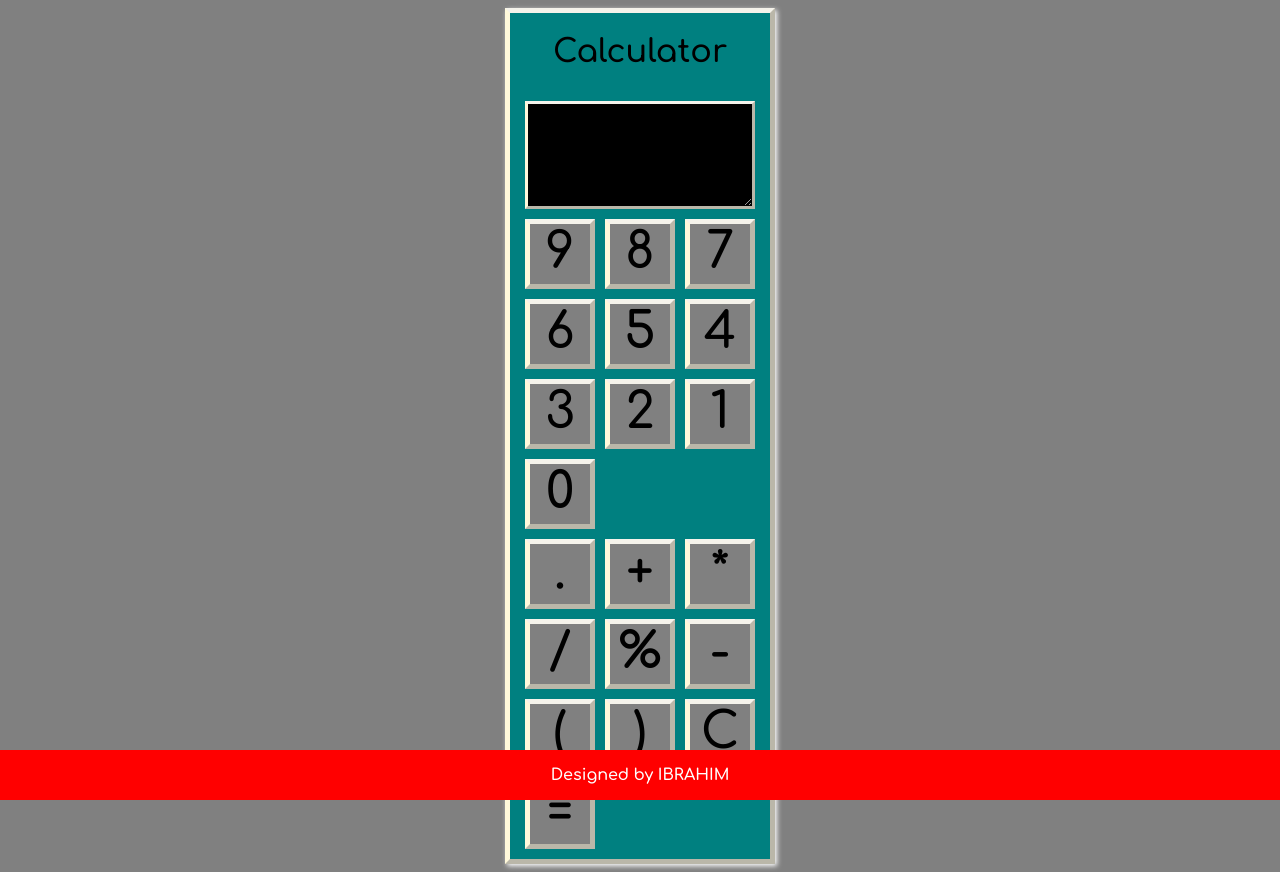
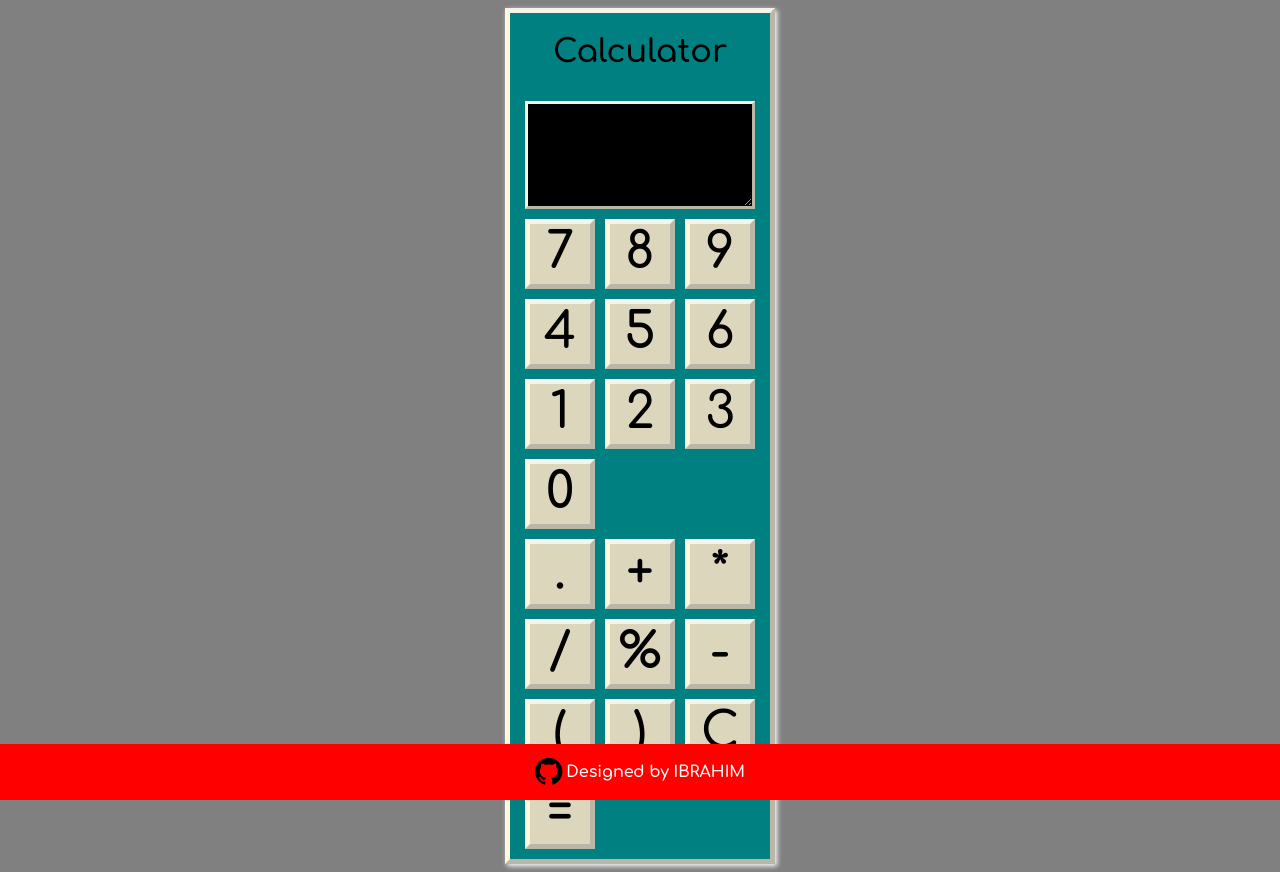
Before and after one commit to iamibrahim-dev/RetroOnlineCalculator, a plain HTML site: page public/index.html in a window 1280 px wide. Drawn offline with Linux system fonts and the light colour scheme; some packages are replaced by stand-ins of ours.

Commit message:
Added GitHub Link

```diff
--- a/public/index.html
+++ b/public/index.html
@@ -16,6 +16,11 @@
     <script defer src="/__/firebase/init.js"></script>
     <script src="main.js"></script>
     <link rel="stylesheet" href="style.css" />
+    <!--icon library -->
+    <link
+      rel="stylesheet"
+      href="https://cdnjs.cloudflare.com/ajax/libs/font-awesome/4.7.0/css/font-awesome.min.css"
+    />
   </head>
   <body>
     <div id="calculator">
@@ -25,7 +30,14 @@
       <div id="operationPad"></div>
     </div>
     <div id="footer">
-      <p>Designed by IBRAHIM</p>
+      <table>
+        <tr>
+
+          <td><a href="https://github.com/iamibrahim-dev/RetroOnlineCalculator.git" target="_blank" rel="noopener noreferrer"><i class="fa fa-github"></i></a></td>
+          <td><p>Designed by IBRAHIM</p></td>
+         </tr>
+        </tr>
+      </table>
     </div>
   </body>
 </html>
--- a/public/main.js
+++ b/public/main.js
@@ -1,5 +1,6 @@
 document.addEventListener("DOMContentLoaded", () => {
   const operators = [".", "+", "*", "/", "%", "-", "(", ")", "C", "="];
+  const numbers = [7, 8, 9, 4, 5, 6, 1, 2, 3, 0];
   let prevClick = "";
 
   outputField = document.getElementById("output");
@@ -16,15 +17,15 @@ document.addEventListener("DOMContentLoaded", () => {
     }
   }
   //
-  for (let i = 9; i >= 0; i--) {
+  for (let i = 0; i <= 9; i++) {
     button = document.createElement("div");
     button.classList.add("button");
-    button.setAttribute("id", i);
-    button.innerHTML = i;
+    button.setAttribute("id", numbers[i]);
+    button.innerHTML = numbers[i];
     numberPAD.appendChild(button);
     button.addEventListener("click", () => {
-      prevClick = i;
-      outputField.value += i;
+      prevClick = numbers[i];
+      outputField.value += numbers[i];
     });
   }
 
--- a/public/style.scss
+++ b/public/style.scss
@@ -92,12 +92,28 @@ div {
 }
 
 #footer {
+  background-color: red;
   position: fixed;
+  bottom: 0;
   left: 0;
-  bottom: 0;
   width: 100%;
-  background-color: red;
-  color: white;
-  text-align: center;
-  font-family: "Comfortaa", cursive;
+  list-style: none;
+  display: grid;
+  table {
+    margin: 0 auto;
+  }
+  a {
+    color: black;
+    font-size: 2em;
+  }
+  i {
+    text-align: right;
+  }
+  p {
+    color: white;
+    font: {
+      family: "Comfortaa", cursive;
+      size: 1em;
+    }
+  }
 }
```
Also changed, not shown: public/images/GitHub-Mark-32px.png (added), public/style.css.
